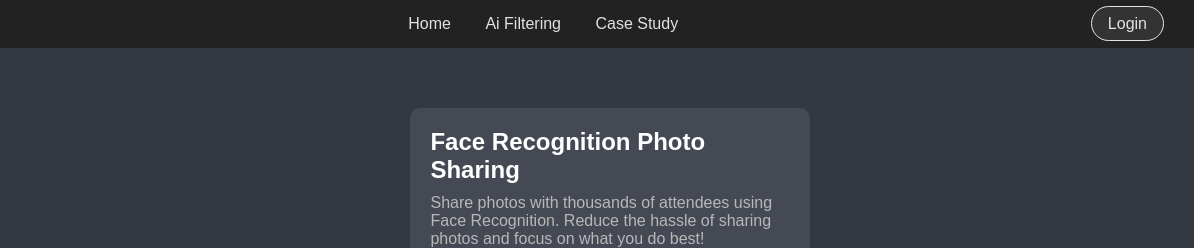
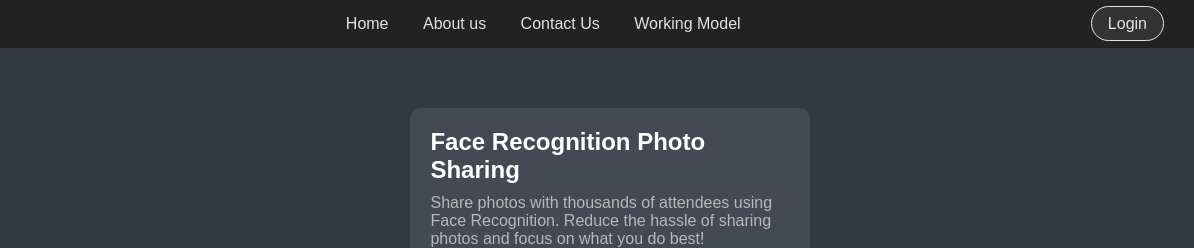
Before and after one commit to Dinesh0203s/index, a plain HTML site: page index.html in a window 1280 px wide. Shown: the top 248 px of the page, 86-1280 px from the left. Drawn offline with Linux system fonts and the light colour scheme.

Commit message:
Update index.html

```diff
--- a/index.html
+++ b/index.html
@@ -14,8 +14,9 @@
     </div>
     <nav class="navbar-links">
         <a href="#">Home</a>
-        <a href="#">Ai Filtering</a>
-        <a href="#">Case Study</a>
+        <a href="#">About us</a>
+        <a href="#">Contact Us</a>
+        <a href="#">Working Model</a>
     </nav>
     <div class="navbar-actions">
         <a href="login.html" class="btn-login">Login</a>
```
